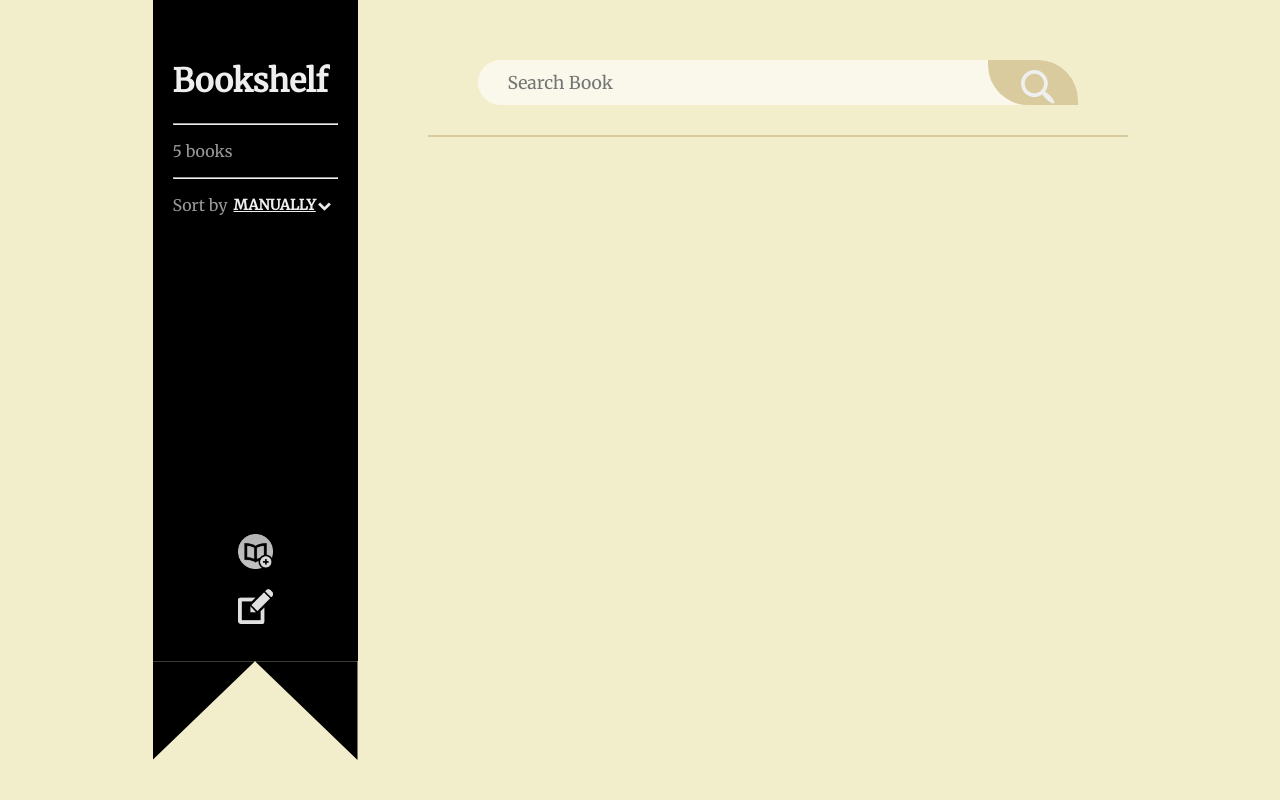
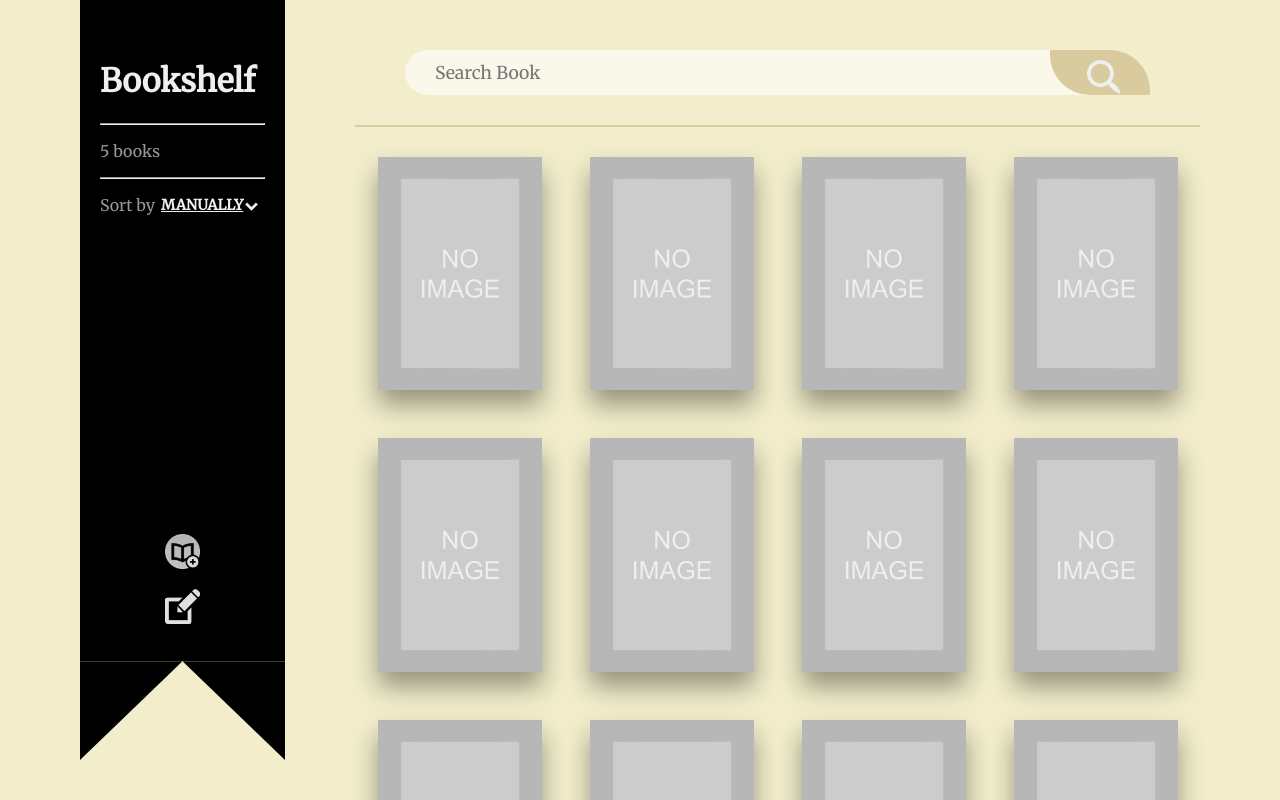
Before and after one commit to SnoogySocks/e-bookshelf, a React (Create React App) app: page / in a window 1280 px wide. Shown: the top 800 px of the page. Built offline with nearby package versions, Linux system fonts and the light colour scheme.

Commit message:
finished the book grid

```diff
--- a/src/GlobalStyle.js
+++ b/src/GlobalStyle.js
@@ -3,7 +3,7 @@ import { createGlobalStyle } from "styled-components";
 export const GlobalStyle = createGlobalStyle`
     :root {
         --maxWidth: 1200px;
-        --maxContentWidth: 700px;
+        --maxContentWidth: 800px;
         --lightGrey: #efefef;
         --medGrey: #999999;
         --darkGrey: #1c1c1c;
@@ -24,7 +24,7 @@ export const GlobalStyle = createGlobalStyle`
     }
 
     body {
-        margin: 0;
+        margin: 0 80px;
         padding: 0;
         background-color: var(--medBeige);
 
--- /dev/null
+++ b/src/components/BookCover/BookCover.styles.js
@@ -0,0 +1,25 @@
+import styled from "styled-components";
+
+export const Image = styled.img`
+	max-width: 720px;
+	width: 100%;
+	height: 100%;
+	transition: all 0.3s;
+	object-fit: cover;
+	animation: animateThumb 0.5s;
+	filter: drop-shadow(0 15px 13px rgba(0, 0, 0, 38%));
+
+	/* Mkae darker and add subtitle caption thing later */
+	:hover {
+		opacity: 0.8;
+	}
+
+	@keyframes animateThumb {
+		from {
+			opacity: 0;
+		}
+		to {
+			opacity: 1;
+		}
+	}
+`;
--- /dev/null
+++ b/src/components/BookCover/index.js
@@ -0,0 +1,19 @@
+import React from "react";
+import { Link } from "react-router-dom";
+//Styles
+import { Image } from "./BookCover.styles";
+
+const BookThumb = ({ image, clickable }) => (
+	<>
+		{/* {clickable ? (
+			<Link to={`/${bookId}`}>
+				<Image src={image} alt="book_thumb" />
+			</Link>
+		) : (
+			<Image src={image} alt="book_thumb" />
+		)} */}
+		<Image src={image} alt="book_thumb" />
+	</>
+);
+
+export default BookThumb;
--- a/src/components/Bookmark/Bookmark.styles.js
+++ b/src/components/Bookmark/Bookmark.styles.js
@@ -8,8 +8,6 @@ export const Wrapper = styled.div`
 	position: sticky;
 	top: 0;
 	height: 95vh;
-	width: 205px;
-
 	animation: var(--loadingDuration) ease-out 0s 1 slideDown;
 
 	@keyframes slideDown {
@@ -25,6 +23,7 @@ export const Wrapper = styled.div`
 export const BookMarkBody = styled.div`
 	position: relative;
 	left: 0;
+	width: 205px;
 	height: 87%;
 	background: black;
 	padding: 40px 20px;
@@ -51,7 +50,7 @@ export const Content = styled.div`
 		color: var(--lightGrey);
 
 		div {
-			width: 150px;
+			width: 140px;
 			background: linear-gradient(to bottom right, #161616, #434343);
 			border-radius: 5%;
 			filter: drop-shadow(0 1ch 2ch rgb(0, 0, 0, 50%));
@@ -78,7 +77,7 @@ export const Content = styled.div`
 			margin: 0;
 			padding: 0;
 			height: 0;
-			border: 1px solid var(--lightGrey);
+			border: 0.5px solid var(--lightGrey);
 			background-color: var(--lightGrey);
 		}
 	}
--- /dev/null
+++ b/src/components/Grid/Grid.styles.js
@@ -0,0 +1,13 @@
+import styled from "styled-components";
+
+export const Wrapper = styled.div`
+	max-width: var(--maxContentWidth);
+	width: 100%;
+	margin: 0 auto;
+`;
+
+export const Content = styled.div`
+	display: grid;
+	grid-template-columns: repeat(auto-fill, minmax(150px, 1fr));
+	grid-gap: 3rem;
+`;
--- /dev/null
+++ b/src/components/Grid/index.js
@@ -0,0 +1,11 @@
+import React from "react";
+// Styles
+import { Wrapper, Content } from "./Grid.styles";
+
+const Grid = ({ children }) => (
+	<Wrapper>
+        <Content>{children}</Content>
+	</Wrapper>
+);
+
+export default Grid;
--- a/src/components/SearchBar/SearchBar.styles.js
+++ b/src/components/SearchBar/SearchBar.styles.js
@@ -1,10 +1,7 @@
 import styled from "styled-components";
 
 export const Wrapper = styled.div`
-	display: flex;
-	align-items: center;
-	margin: 60px 50px 30px 50px;
-	width: 600px;
+	padding: 0 50px;
 	height: 45px;
 `;
 
@@ -12,13 +9,13 @@ export const Content = styled.div`
 	position: relative;
 	display: flex;
 	flex-direction: row;
-	width: 100%;
+	margin: 0 auto;
+	max-width: var(--maxContentWidth);
 	height: 100%;
 
 	input {
 		width: 100%;
-		height: 100%;
-		padding: 20px 13% 20px 30px;
+		padding: 0 100px 0 30px;
 		background-color: var(--lightBeige);
 		border: 0;
 		border-radius: 40px 70px 0 40px;
@@ -34,10 +31,11 @@ export const SearchButton = styled.div`
 	position: absolute;
 	display: flex;
 	height: 100%;
-    width: 15%;
+	width: 100px;
 	right: 0;
 	background-color: var(--darkBeige);
 	border-radius: 0 40px;
+	overflow: hidden;
 
 	:active {
 		background-color: var(--darkestBeige);
--- a/src/components/SearchBar/index.js
+++ b/src/components/SearchBar/index.js
@@ -18,10 +18,7 @@ const SearchBar = ({ setSearchTerm }) => {
 				/>
 				<SearchButton
 					type="button"
-					onClick={() => {
-						console.log("clicked", state);
-						setSearchTerm(state);
-					}}
+					onClick={() => setSearchTerm(state)}
 				>
 					<img src={SearchIcon} alt="search_icon" />
 				</SearchButton>
--- a/src/pages/Bookshelf.js
+++ b/src/pages/Bookshelf.js
@@ -5,9 +5,12 @@ import { Dropdown } from "react-bootstrap";
 import AddBook from "../images/add_book_button.png";
 import EditBooks from "../images/edit_books_button.png";
 import Caret from "../images/caret.png";
+import NoImage from "../images/no_image.png";
 // Components
 import Bookmark from "../components/Bookmark";
 import SearchBar from "../components/SearchBar";
+import BookCover from "../components/BookCover";
+import Grid from "../components/Grid";
 // Styles
 import { Wrapper, Content } from "./Bookshelf.styles";
 import { ButtonWrapper, Button } from "../components/Bookmark/Bookmark.styles";
@@ -71,6 +74,12 @@ const Bookshelf = () => {
 			<Content>
 				<SearchBar setSearchTerm={setSearchTerm} />
 				<hr />
+				<Grid>
+					{/* Place holder value for now */}
+					{[...Array(20).keys()].map((num) => (
+						<BookCover key={num} image={NoImage} clickable />
+					))}
+				</Grid>
 			</Content>
 		</Wrapper>
 	);
--- a/src/pages/Bookshelf.styles.js
+++ b/src/pages/Bookshelf.styles.js
@@ -4,7 +4,6 @@ export const Wrapper = styled.div`
     display: flex;
     justify-content: center;
     flex-direction: row;
-    gap: 70px;
     max-width: var(--maxWidth);
     margin: 0 auto;
 `;
@@ -12,10 +11,11 @@ export const Wrapper = styled.div`
 export const Content = styled.div`
     display: flex;
     flex-direction: column;
-    max-width: var(--maxContentWidth);
+    width: 100%;
+    margin: 50px 0 50px 70px;
 
     hr {
-        margin: 0;
+        margin: 30px 0;
         padding: 0;
         border: 1px solid var(--darkBeige);
         background-color: var(--darkBeige);
```
Also changed, not shown: src/images/no_image.png (added). Lines whose indentation alone changed are shown as unchanged.
